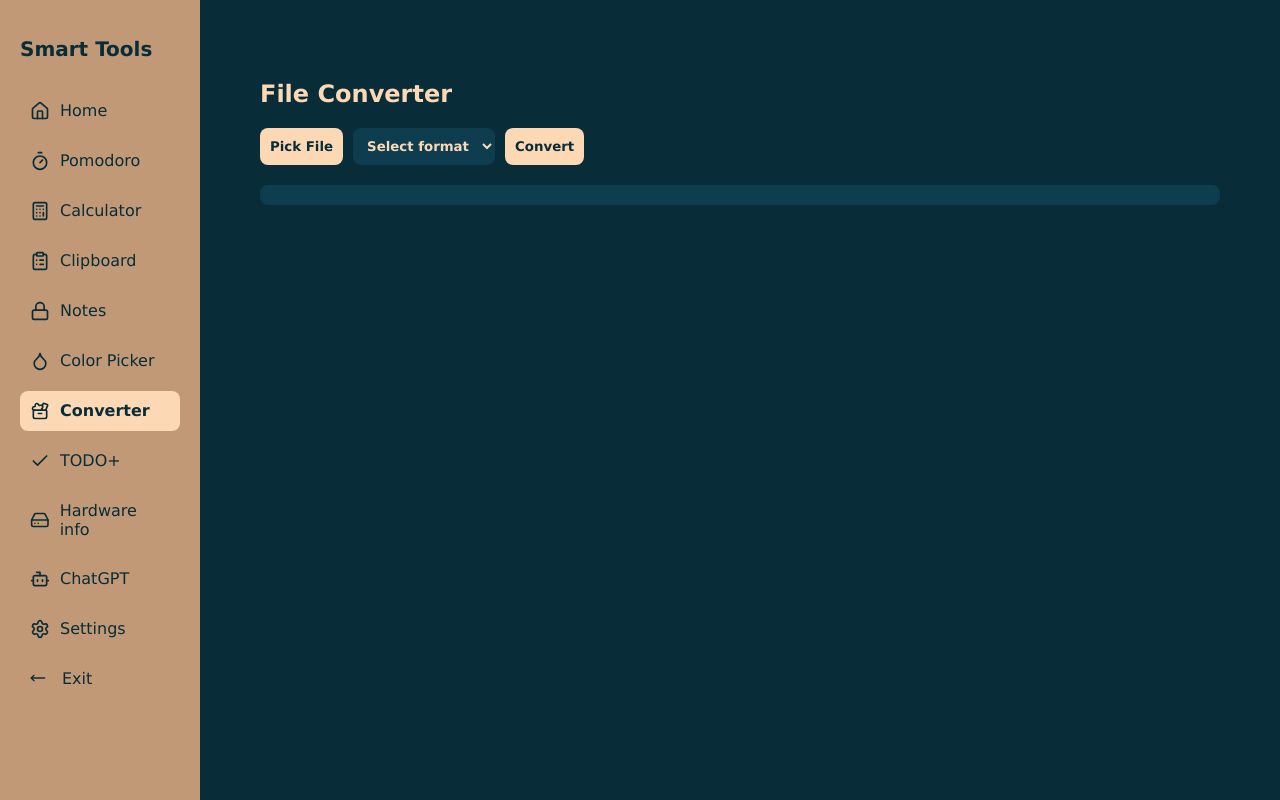
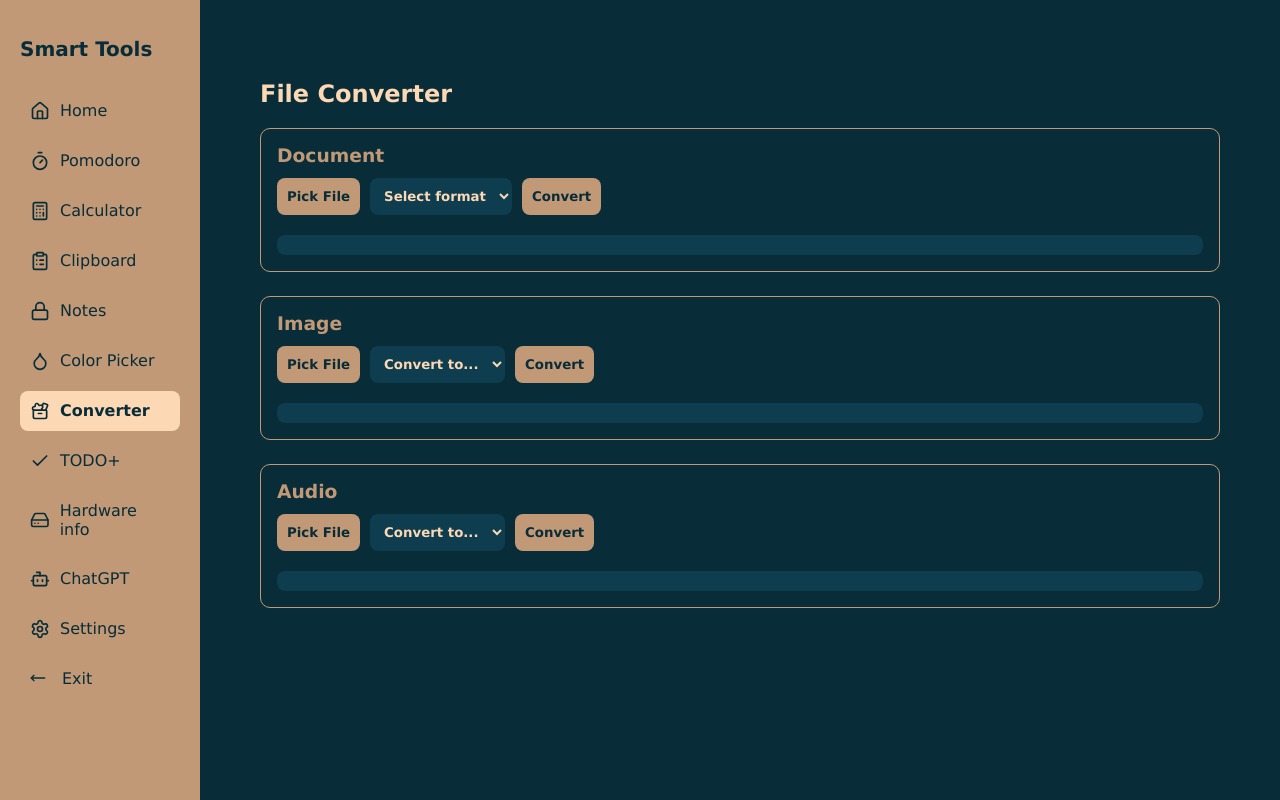
Before and after one commit to JimmyBeton7/Smart-Desk, a React app: page /#/fileconventer in a window 1280 px wide. Built offline with nearby package versions, Linux system fonts and the light colour scheme.

Commit message:
file conventer features

```diff
--- a/package.json
+++ b/package.json
@@ -48,6 +48,8 @@
     "dotenv": "^17.2.0",
     "electron-log": "^5.4.1",
     "electron-updater": "^6.6.2",
+    "ffmpeg-static": "^5.2.0",
+    "fluent-ffmpeg": "^2.1.3",
     "lucide-react": "^0.525.0",
     "pdf-officegen": "^3.0.0",
     "react": "^19.1.0",
--- a/preload.js
+++ b/preload.js
@@ -43,7 +43,8 @@ contextBridge.exposeInMainWorld('electron', {
   checkForUpdates: () => ipcRenderer.invoke('check-for-updates-manual'),
   downloadUpdate: () => ipcRenderer.invoke('download-update'),
   restartAndInstall: () => ipcRenderer.send('restart-and-install'),
-  getAppVersion: () => ipcRenderer.invoke('get-app-version')
+  getAppVersion: () => ipcRenderer.invoke('get-app-version'),
+  convertAudio: (filePath, format) => ipcRenderer.invoke('convert-audio', filePath, format)
 });
 
 window.addEventListener('DOMContentLoaded', () => {
--- a/src/Pages/Clipboard.css
+++ b/src/Pages/Clipboard.css
@@ -25,7 +25,7 @@
   border-radius: 10px;
   cursor: pointer;
   box-shadow: inset 0 0 5px rgba(0,0,0,0.3);
-  transition: background-color 0.2s ease;
+  transition: background-color 0.2s ease, transform 0.1s ease;
   white-space: pre-wrap;
   word-break: break-word;
 }
@@ -33,6 +33,10 @@
 .clipboard-tile:hover {
   background-color: #C19976;
   color: #082C38;
+}
+
+.clipboard-tile:active {
+  transform: scale(0.97);
 }
 
 .clipboard-header {
--- a/src/Pages/ColorPicker.css
+++ b/src/Pages/ColorPicker.css
@@ -11,6 +11,7 @@
   font-weight: bold;
   border: none;
   cursor: pointer;
+  transition: background-color 0.2s ease;
 }
 
 .pick-btn:hover {
--- a/src/Pages/FileConverter.css
+++ b/src/Pages/FileConverter.css
@@ -21,7 +21,12 @@
 }
 
 .file-converter-controls button {
-  background-color: #fcd8b4;
+  background-color: #C19976;
+  transition: background-color 0.2s ease;
+}
+
+.file-converter-controls button:hover{
+  background-color: #FCD8B4;;
 }
 
 .file-converter-controls select {
@@ -30,10 +35,25 @@
 }
 
 .file-converter-log {
+  font-size: 12px;
   margin-top: 12px;
   background-color: #0d3d4f;
   padding: 10px;
   border-radius: 8px;
   font-family: monospace;
   color: #C19976;
+  display: flex;
+  align-items: center;
 }
+
+.converter-section {
+  border: 1px solid #C19976;
+  padding: 16px;
+  border-radius: 10px;
+  margin-bottom: 24px;
+}
+
+.converter-section h3 {
+  margin: 0 0 12px 0;
+  color: #C19976;
+}
--- a/src/Pages/FileConverter.jsx
+++ b/src/Pages/FileConverter.jsx
@@ -1,69 +1,191 @@
 import React, { useState } from 'react';
+import { Camera, Music, File, XCircle, CheckCircle, FileWarning} from 'lucide-react';
 import './FileConverter.css';
 
 function FileConverter() {
-  const [filePath, setFilePath] = useState('');
-  const [targetFormat, setTargetFormat] = useState('');
-  const [sourceFormat, setSourceFormat] = useState('');
-  const [outputFormat, setOutputFormat] = useState('');
-  const [log, setLog] = useState('');
+  // Image
+  const [imagePath, setImagePath] = useState('');
+  const [imageFormat, setImageFormat] = useState('');
+  const [imageSourceFormat, setImageSourceFormat] = useState('');
+  const [imageLog, setImageLog] = useState('');
+  const allImageFormats = ['jpg', 'png', 'ico', 'webp'];
 
-  const handlePickFile = async () => {
+  // Document (dummy)
+  const [docPath, setDocPath] = useState('');
+  const [docFormat, setDocFormat] = useState('');
+  const [docLog, setDocLog] = useState('');
+
+  // Audio (dummy)
+  const [audioPath, setAudioPath] = useState('');
+  const [audioFormat, setAudioFormat] = useState('');
+  const [audioSourceFormat, setAudioSourceFormat] = useState('');
+  const [audioLog, setAudioLog] = useState('');
+  const allAudioFormats = ['mp3', 'wav', 'ogg', 'flac', 'm4a'];
+
+  //=============== PICK ==========================================
+
+  const handlePickImage = async () => {
     const selectedPath = await window.electron.pickFile();
-    if (selectedPath) {
-      setFilePath(selectedPath);
-      setTargetFormat('');
-      setSourceFormat('');
-      setOutputFormat('');
-      setLog(`Picked file: ${selectedPath}`);
+    if (!selectedPath) return;
+
+    setImagePath(selectedPath);
+    const extMatch = selectedPath.match(/\.(\w+)$/i);
+    const ext = extMatch ? extMatch[1].toLowerCase() : '';
+
+    setImageSourceFormat(ext);
+    setImageFormat('');
+    setImageLog(<><Camera size={14} style={{ marginRight: 6 }} />Selected: ${selectedPath} (.${ext}) </>);
+  };
+
+  const handlePickAudio = async () => {
+    const selectedPath = await window.electron.pickFile();
+    if (!selectedPath) return;
+    const extMatch = selectedPath.match(/\.(\w+)$/i);
+    const ext = extMatch ? extMatch[1].toLowerCase() : '';
+    setAudioPath(selectedPath);
+    setAudioSourceFormat(ext);
+    setAudioFormat('');
+    setAudioLog(<><Music size={14} style={{ marginRight: 6 }} />Selected: ${selectedPath} (.${ext})</>);
+  };
+
+
+  const handlePickFile = async (type) => {
+    const selectedPath = await window.electron.pickFile();
+    if (!selectedPath) return;
+
+    switch (type) {
+      case 'image':
+        setImagePath(selectedPath);
+        setImageLog(`📷 Selected: ${selectedPath}`);
+        break;
+      case 'document':
+        setDocPath(selectedPath);
+        setDocLog(`📄 Selected: ${selectedPath}`);
+        break;
+      case 'audio':
+        setAudioPath(selectedPath);
+        setAudioLog(`🎵 Selected: ${selectedPath}`);
+        break;
+      default:
+        break;
     }
   };
 
-  const handleFormatChange = (value) => {
-    const [to, from] = value.split('-from-');
-    setSourceFormat(from);
-    setOutputFormat(to);
-    setTargetFormat(value);
-  };
+//=================== CONVERT ============================================
 
-  const handleConvert = async () => {
-    if (!filePath || !outputFormat) {
-      setLog("❗ Please select file and format.");
+const handleConvertImage = async () => {
+  if (!imagePath || !imageFormat) {
+    setImageLog(<><FileWarning size={14} style={{ marginRight: 6 }} />Select file and format.</>);
     return;
   }
 
-    if (targetFormat === 'docx-from-pdf') {
-        const res = await window.electron.convertPdfToDocx(filePath);
-        setLog(res.success ? `✅ PDF→DOCX: ${res.output}` : `❌ Error: ${res.error}`);
+  // wyciągnij format wyjściowy z "webp-from-png"
+  const targetFormat = imageFormat.split('-from-')[0];
+
+  const result = await window.electron.convertFile(imagePath, targetFormat);
+  if (result.success) {
+    setImageLog(<><CheckCircle size={14} style={{ marginRight: 6 }} />Converted to ${result.output}</>);
+  } else {
+    setImageLog(<><XCircle size={14} style={{ marginRight: 6 }} />Error: ${result.error}</>);
+  }
+};
+
+const handleConvertAudio = async () => {
+  if (!audioPath || !audioFormat) {
+    setAudioLog(<><FileWarning size={14} style={{ marginRight: 6 }} />Select file and format.</>);
     return;
   }
-
-    const result = await window.electron.convertFile(filePath, outputFormat);
+  const targetFormat = audioFormat.split('-from-')[0];
+  const result = await window.electron.convertAudio(audioPath, targetFormat);
   if (result.success) {
-      setLog(`✅ File converted to ${result.output}`);
+    setAudioLog(<><CheckCircle size={14} style={{ marginRight: 6 }} />Converted to ${result.output}</>);
   } else {
-      setLog(`❌ Error: ${result.error}`);
+    setAudioLog(<><XCircle size={14} style={{ marginRight: 6 }} />Error: ${result.error}</>);
   }
 };
+
+  const handleConvertDummy = (type) => {
+    switch (type) {
+      case 'document':
+        setDocLog("🛠 Document conversion not implemented yet.");
+        break;
+      case 'audio':
+        setAudioLog("🛠 Audio conversion not implemented yet.");
+        break;
+      default:
+        break;
+    }
+  };
+
+  //=============================================================================
 
   return (
     <div className="file-converter-container">
       <h2>File Converter</h2>
+
+      {/* Document Section */}
+      <div className="converter-section">
+        <h3>Document</h3>
         <div className="file-converter-controls">
-        <button onClick={handlePickFile}>Pick File</button>
-        <select value={targetFormat} onChange={e => handleFormatChange(e.target.value)}>
+          <button onClick={() => handlePickFile('document')}>Pick File</button>
+          <select value={docFormat} onChange={e => setDocFormat(e.target.value)}>
             <option value="">Select format</option>
             <option value="docx-from-pdf">PDF → DOCX</option>
-          <option value="jpg-from-png">PNG → JPG</option>
-          <option value="png-from-jpg">JPG → PNG</option>
-          <option value="ico-from-png">PNG → ICO</option>
-          <option value="webp-from-png">PNG → WEBP</option>
-          <option value="png-from-webp">WEBP → PNG</option>
-          <option value="jpg-from-webp">WEBP → JPG</option>
+            <option value="txt-from-pdf">PDF → TXT</option>
           </select>
-        <button onClick={handleConvert} disabled={!filePath || !outputFormat}>Convert</button>
+          <button onClick={() => handleConvertDummy('document')} disabled={!docPath || !docFormat}>
+            Convert
+          </button>
         </div>
-      <div className="file-converter-log">{log}</div>
+        <div className="file-converter-log">{docLog}</div>
+      </div>
+
+      {/* Image Section */}
+      <div className="converter-section">
+        <h3>Image</h3>
+          <div className="file-converter-controls">
+            <button onClick={handlePickImage}>Pick File</button>
+
+            <select value={imageFormat} onChange={e => setImageFormat(e.target.value)}>
+              <option value="">Convert to...</option>
+              {allImageFormats
+                .filter(fmt => fmt !== imageSourceFormat)
+                .map(fmt => (
+              <option key={fmt} value={`${fmt}-from-${imageSourceFormat}`}>
+              {imageSourceFormat.toUpperCase()} → {fmt.toUpperCase()}
+              </option>
+              ))}
+            </select>
+
+            <button onClick={handleConvertImage} disabled={!imagePath || !imageFormat}>
+              Convert
+            </button>
+        </div>
+        <div className="file-converter-log">{imageLog}</div>
+      </div>
+
+      {/* Audio Section */}
+      <div className="converter-section">
+        <h3>Audio</h3>
+          <div className="file-converter-controls">
+            <button onClick={handlePickAudio}>Pick File</button>
+            <select value={audioFormat} onChange={e => setAudioFormat(e.target.value)}>
+              <option value="">Convert to...</option>
+              {allAudioFormats
+                .filter(fmt => fmt !== audioSourceFormat)
+                .map(fmt => (
+              <option key={fmt} value={`${fmt}-from-${audioSourceFormat}`}>
+              {audioSourceFormat.toUpperCase()} → {fmt.toUpperCase()}
+              </option>
+              ))}
+            </select>
+            <button onClick={handleConvertAudio} disabled={!audioPath || !audioFormat}>
+              Convert
+            </button>
+          </div>
+         <div className="file-converter-log">{audioLog}</div>
+      </div>
+
     </div>
   );
 }
--- a/src/Pages/Pomodoro.css
+++ b/src/Pages/Pomodoro.css
@@ -20,6 +20,7 @@
   font-size: 16px;
   border-radius: 5px;
   cursor: pointer;
+  transition: background-color 0.2s ease;
 }
 
 .buttons button:hover {
```
Also changed, not shown: main.js (+16 -0 lines), 1 other file (tests, documents, lock files or other folders). Lines whose indentation alone changed are shown as unchanged.
